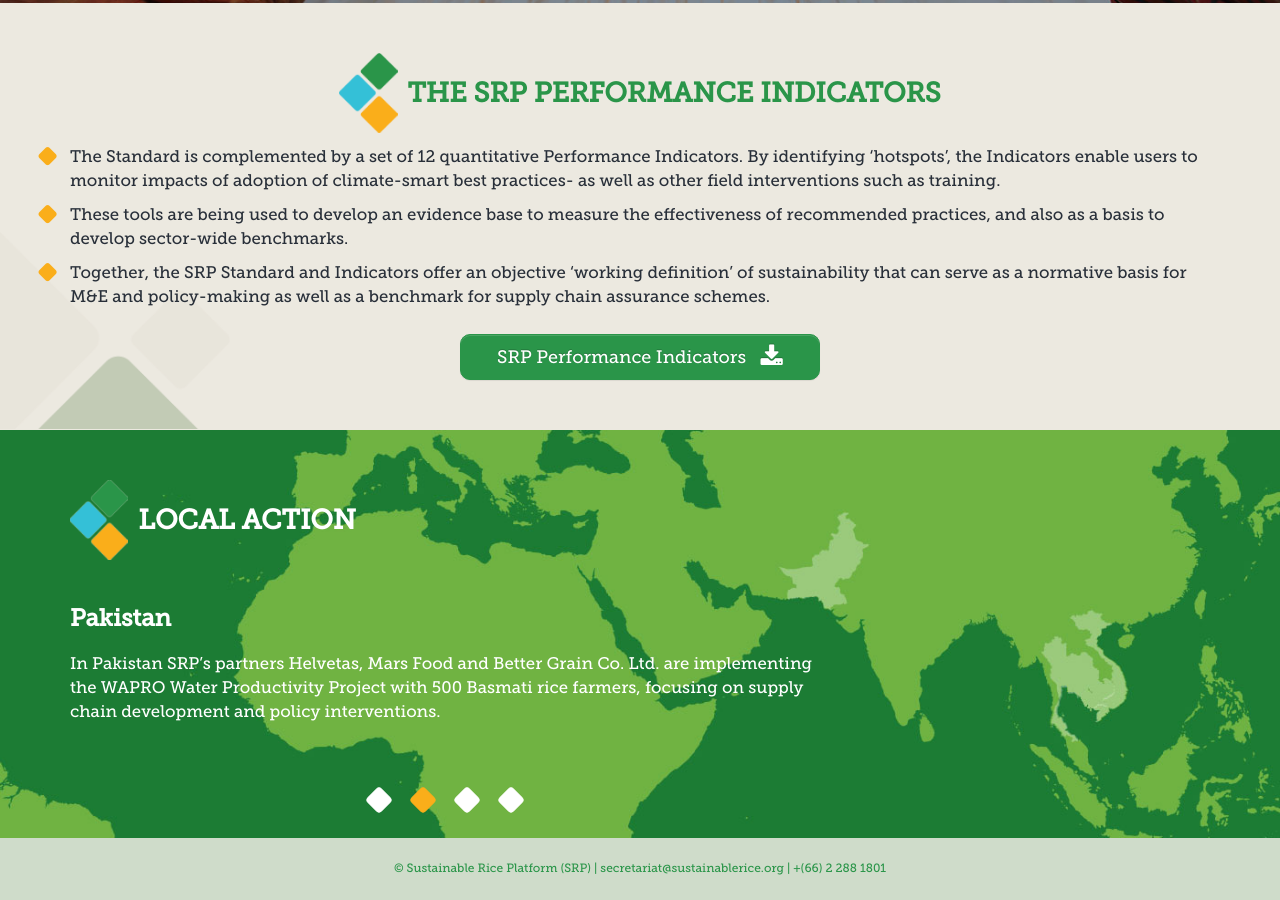
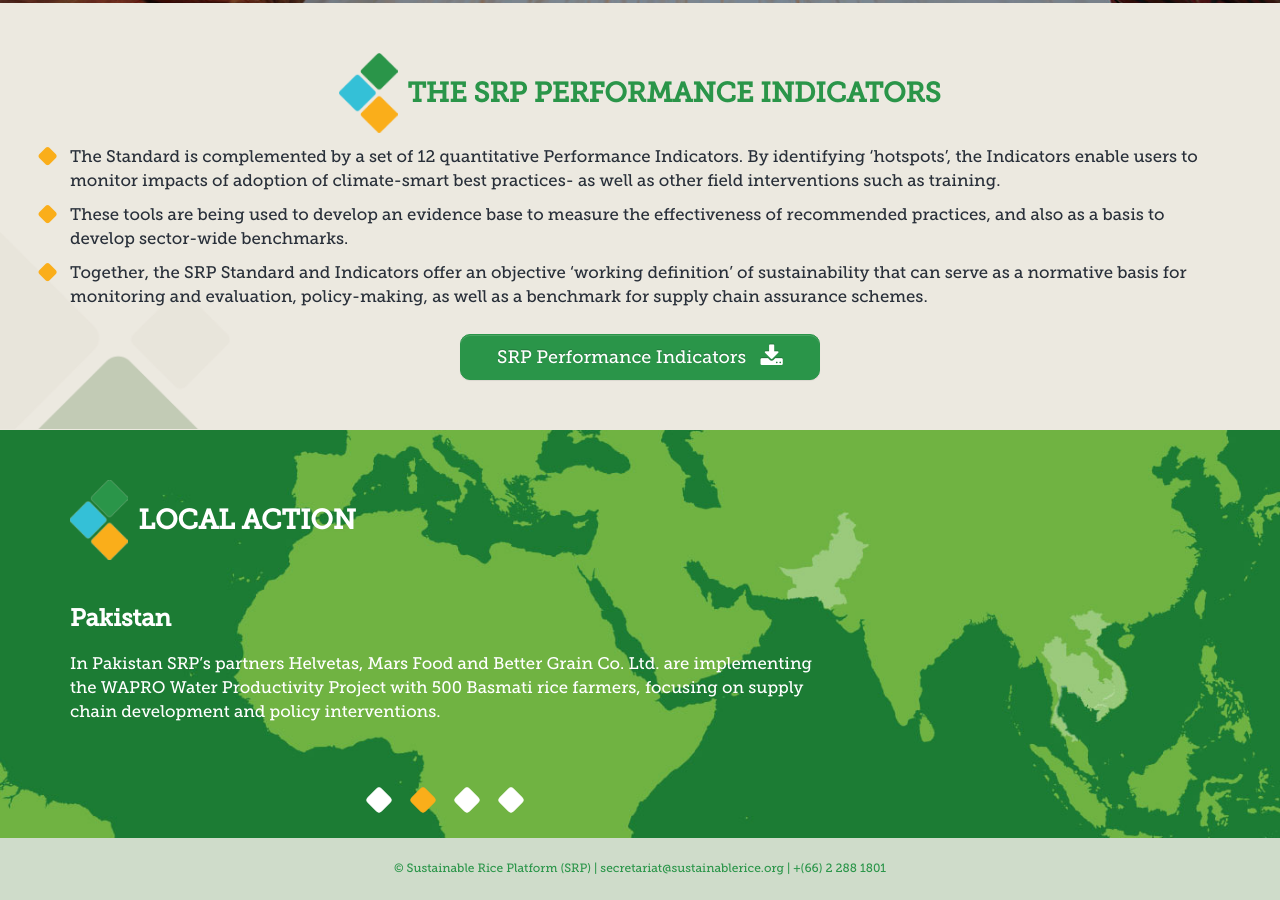
Before and after one commit to sustainablericeplatform/sustainablericeplatform.github.io, a Jekyll site: the page built from Resources/index.html, in a window 1280 px wide and 900 px high, scrolled down 1540 px. Built offline with Jekyll 4.4.1, drawn with Linux system fonts in a browser that asks for light colours.

Commit message:
Update index.html

```diff
--- a/Resources/index.html
+++ b/Resources/index.html
@@ -62,7 +62,7 @@
         <ul class="srp-list">
             <li><i class="fa fa-square"></i>The Standard is complemented by a set of 12 quantitative Performance Indicators. By identifying ‘hotspots’, the Indicators enable users to monitor impacts of adoption of climate-smart best practices- as well as other field interventions such as training.</li>
             <li><i class="fa fa-square"></i>These tools are being used to develop an evidence base to measure the effectiveness of recommended practices, and also as a basis to develop sector-wide benchmarks.</li>
-            <li><i class="fa fa-square"></i>Together, the SRP Standard and Indicators offer an objective ‘working definition’ of sustainability that can serve as a normative basis for M&amp;E and policy-making as well as a benchmark for supply chain assurance schemes.</li>
+            <li><i class="fa fa-square"></i>Together, the SRP Standard and Indicators offer an objective ‘working definition’ of sustainability that can serve as a normative basis for monitoring and evaluation, policy-making, as well as a benchmark for supply chain assurance schemes.</li>
         </ul>
         <div class="row margin top">
             <div class="col-md-4 col-md-offset-4 col-sm-6 col-sm-offset-3">
```
